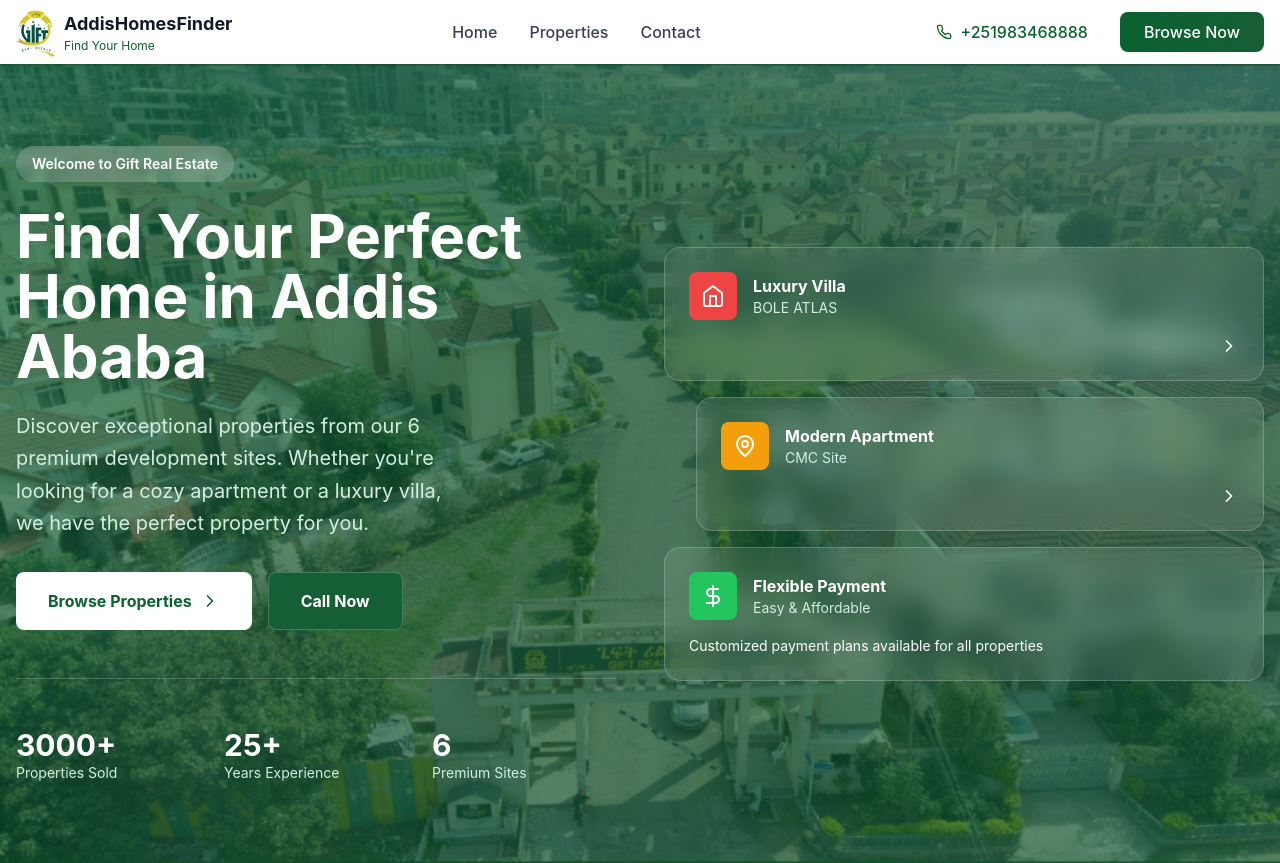
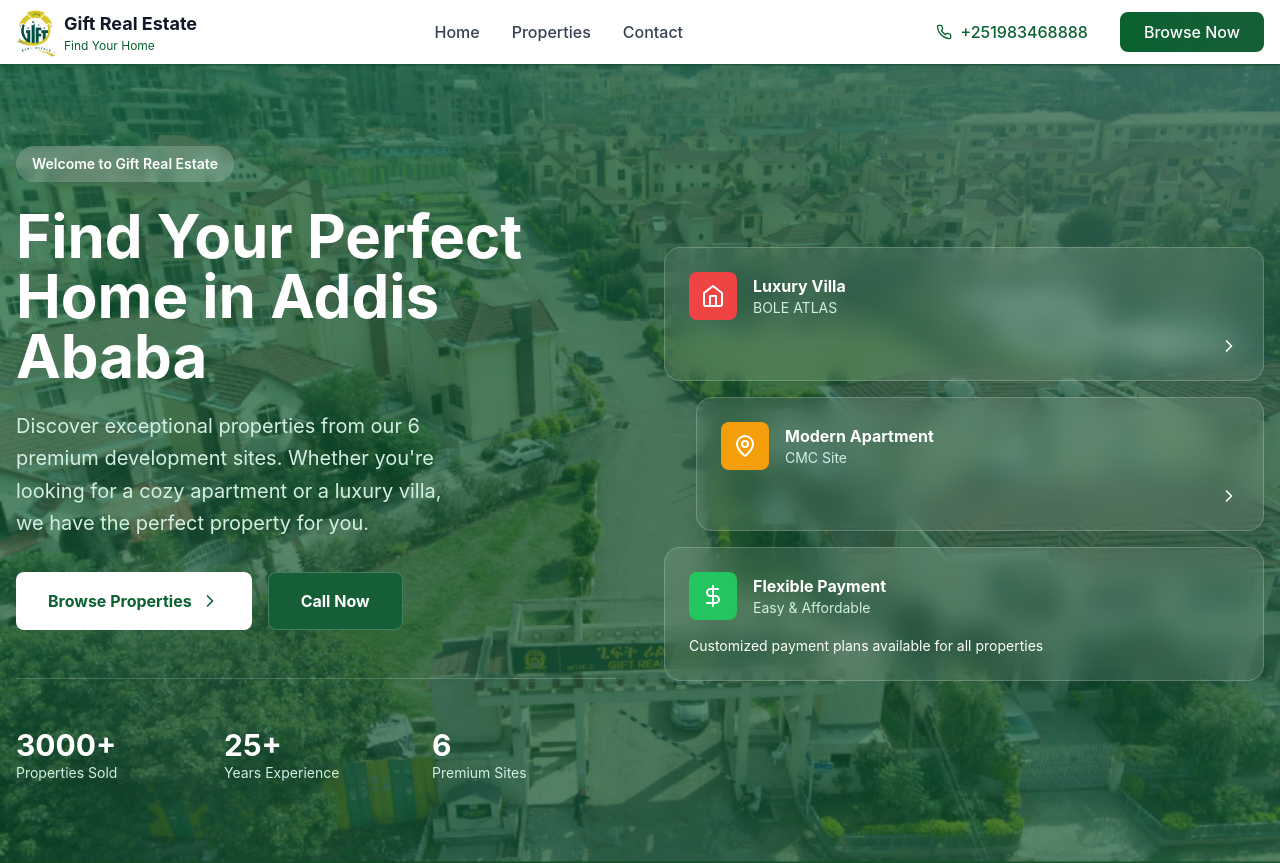
Before and after one commit to Blurkyy/giftrealestate, a Next.js app: page / in a window 1280 px wide. Shown: the top 863 px of the page. Built offline with nearby package versions, Linux system fonts and the light colour scheme.

Commit message:
header change

```diff
--- a/src/components/Header.tsx
+++ b/src/components/Header.tsx
@@ -23,7 +23,7 @@
               />
             </div>
             <div className="hidden sm:block">
-              <div className="text-lg font-bold text-gray-900">AddisHomesFinder</div>
+              <div className="text-lg font-bold text-gray-900">Gift Real Estate</div>
               <div className="text-xs text-primary-600">Find Your Home</div>
             </div>
           </Link>
```
